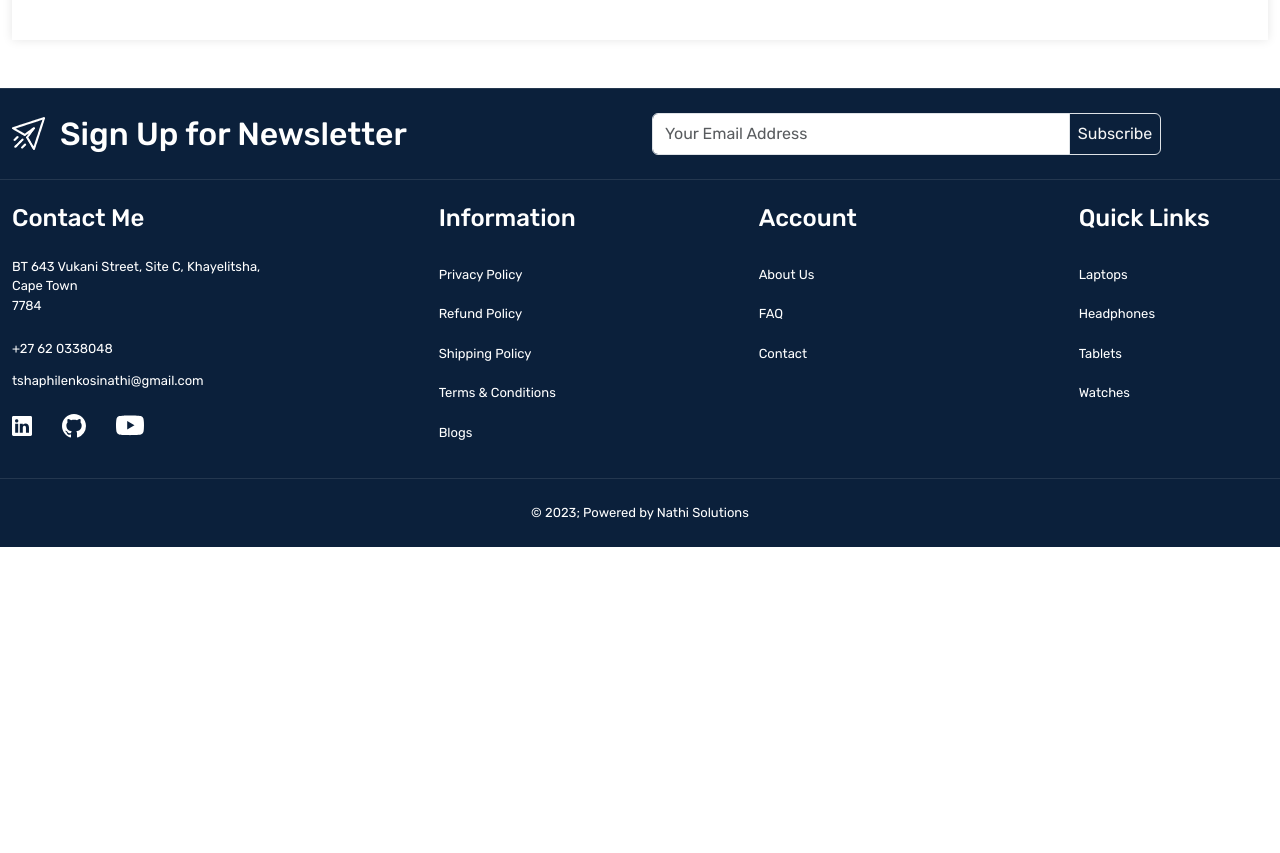
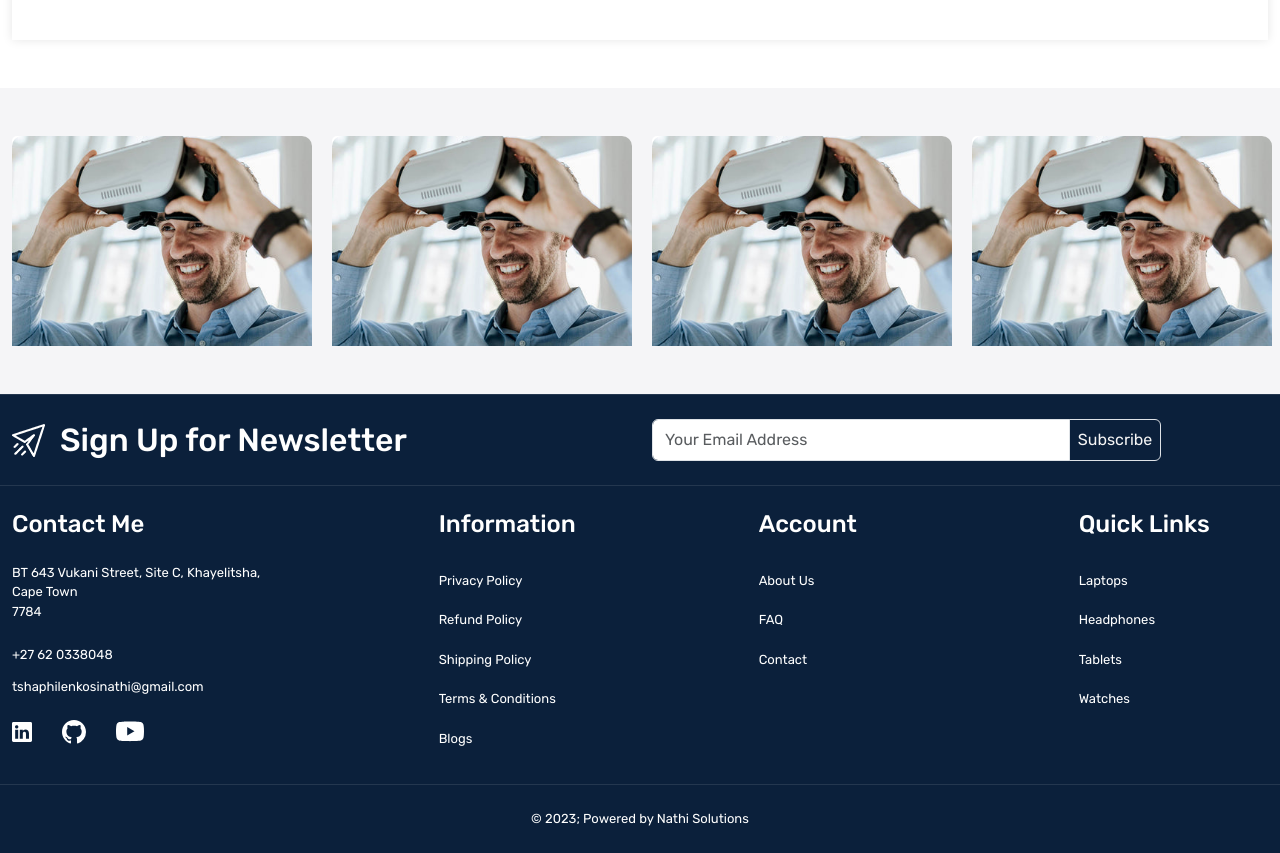
Before and after one commit to Inathi-M/Nathi-Tech, a React (Create React App) app: page / in a window 1280 px wide. Shown: the part 1395-2248 px from the top of the page. Before the commit the page ends 1942 px from the top, so only its background shows below. Built offline with nearby package versions, Linux system fonts and the light colour scheme.

Commit message:
Added a new page called BlogCards.js

```diff
--- a/src/App.css
+++ b/src/App.css
@@ -203,6 +203,20 @@ footer .input-group-text {
 .categories > div:nth-child(7) {
   border-right: 1px solid var(--color-ededed);
 }
-/* Categories Section ends */
+/* Categories Section ends here */
 
 /*Home Page Ends Here*/
+/* Blog Part */
+.blog-card {
+  background-color: white;
+  border-radius: 5px;
+}
+.blog-card img {
+  border-top-left-radius: 10px;
+  border-top-right-radius: 10px;
+  width: 300px;
+}
+.blog-content {
+  padding: 15px;
+}
+/*Blog Part ends here*/
--- /dev/null
+++ b/src/components/BlogCards.js
@@ -0,0 +1,15 @@
+import React from "react";
+
+const BlogCards = () => {
+  return (
+    <div className="col-3">
+      <div className="blog-card">
+        <div className="card-image">
+          <img src="images/blog-1.jpg" className="img-flex" alt="blog" />
+        </div>
+      </div>
+    </div>
+  );
+};
+
+export default BlogCards;
--- a/src/pages/Home.js
+++ b/src/pages/Home.js
@@ -1,6 +1,7 @@
 import React from "react";
 import { Link } from "react-router-dom";
 import Marquee from "react-fast-marquee";
+import BlogCards from "../components/BlogCards";
 const Home = () => {
   return (
     <>
@@ -232,6 +233,16 @@ const Home = () => {
           </div>
         </div>
       </section>
+      <div className="section blog-wrapper py-5 home-wrapper-2">
+        <div className="container-xxl">
+          <div className="row">
+            <BlogCards />
+            <BlogCards />
+            <BlogCards />
+            <BlogCards />
+          </div>
+        </div>
+      </div>
     </>
   );
 };
```
